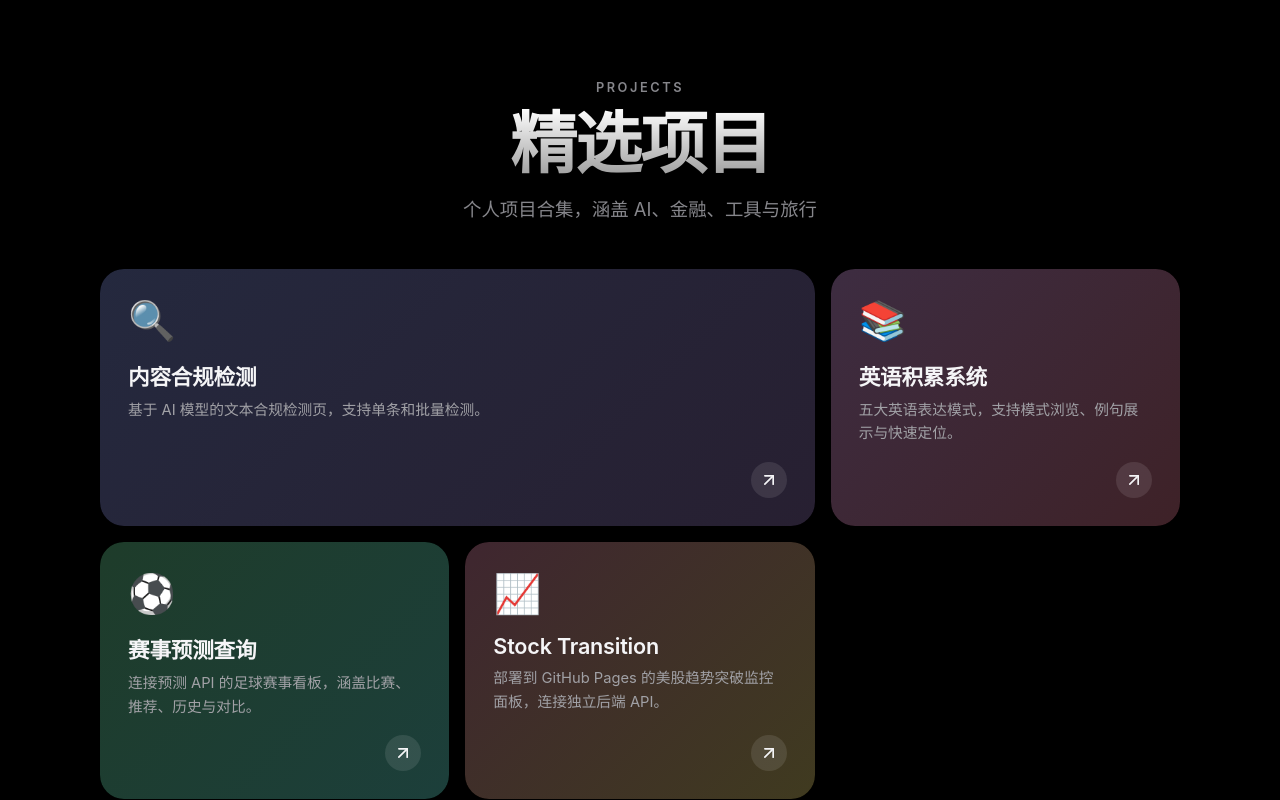
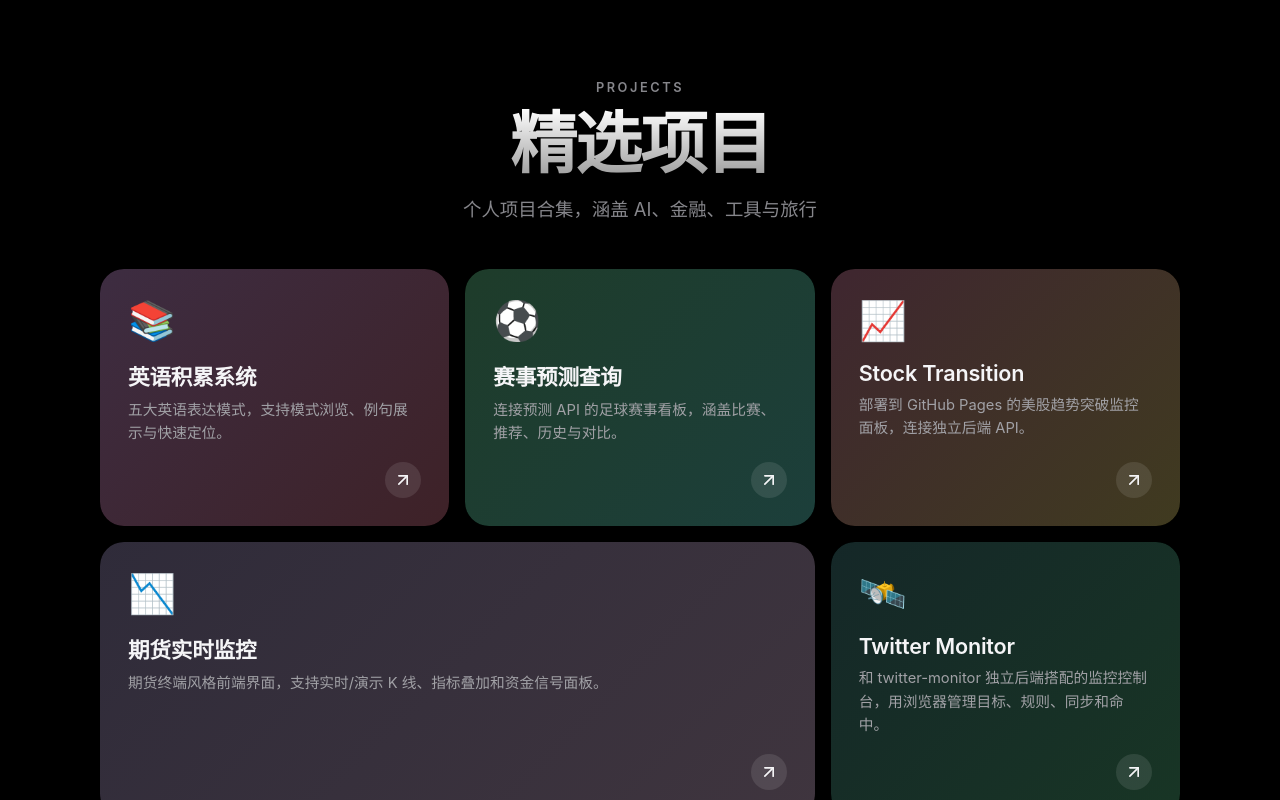
Before and after one commit to Jackson-he/Jackson-he.github.io, a Vue app: page / in a window 1280 px wide. Shown: the top 800 px of the page. Built offline with nearby package versions, Linux system fonts and the light colour scheme.

Commit message:
删除大模型质检模块

```diff
--- a/src/pages/HomePage.vue
+++ b/src/pages/HomePage.vue
@@ -2,14 +2,6 @@
 const year = new Date().getFullYear()
 
 const projects = [
-  {
-    icon: '🔍',
-    title: '内容合规检测',
-    description: '基于 AI 模型的文本合规检测页，支持单条和批量检测。',
-    to: '/projects/game',
-    gradient: 'linear-gradient(135deg, #667eea 0%, #764ba2 100%)',
-    size: 'wide',
-  },
   {
     icon: '📚',
     title: '英语积累系统',
--- a/src/router/index.js
+++ b/src/router/index.js
@@ -1,6 +1,5 @@
 import { createRouter, createWebHistory } from 'vue-router'
 import HomePage from '@/pages/HomePage.vue'
-import CompliancePage from '@/pages/CompliancePage.vue'
 import EnglishHomePage from '@/pages/EnglishHomePage.vue'
 import EnglishModeListPage from '@/pages/EnglishModeListPage.vue'
 import EnglishPatternDetailPage from '@/pages/EnglishPatternDetailPage.vue'
@@ -46,16 +45,6 @@ const routes = [
       title: 'cartier',
       description: 'cartier。',
       sharePath: '/projects/cartier/',
-    },
-  },
-  {
-    path: '/projects/game',
-    name: 'compliance',
-    component: CompliancePage,
-    meta: {
-      title: '内容合规检测',
-      description: '基于 AI 模型的文本合规检测页，支持单条和批量检测。',
-      sharePath: '/projects/game/',
     },
   },
   {
```
Also changed, not shown: projects/game/index.html (deleted, +0 -30 lines).
